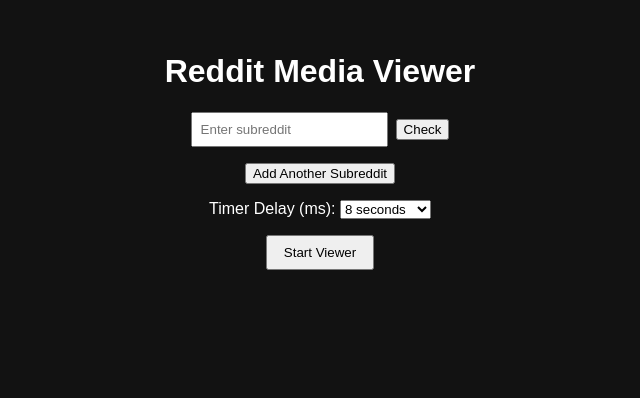
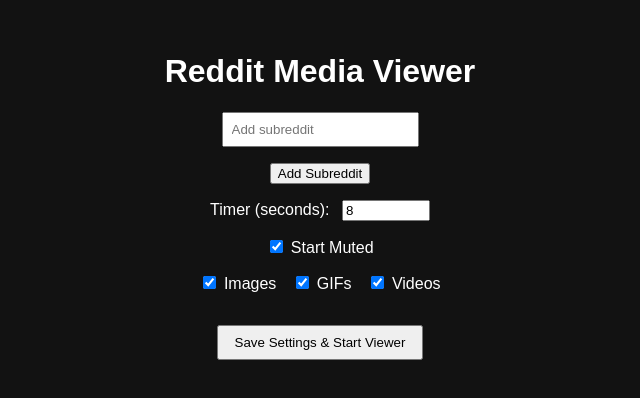
Before and after one commit to cabz1691/reddit-media-viewer, a React (Vite) app: page / in a window 1280 px wide. Shown: the top 398 px of the page, without its empty margins (320-960 px from the left). Built offline with nearby package versions, Linux system fonts and the light colour scheme.

Commit message:
feat: full rebuild with redgifs fix and clean UI ready for deployment

```diff
--- a/src/App.jsx
+++ b/src/App.jsx
@@ -1,31 +1,21 @@
+// FINAL FULL POWER APP.JSX
+
 import React, { useState, useEffect, useRef } from 'react';
 
 const App = () => {
-  const [subreddits, setSubreddits] = useState([{ name: '', valid: null }]);
+  const [subreddits, setSubreddits] = useState([]);
+  const [newSubreddit, setNewSubreddit] = useState('');
+  const [timerDelay, setTimerDelay] = useState(8);
+  const [startMuted, setStartMuted] = useState(true);
+  const [showImages, setShowImages] = useState(true);
+  const [showVideos, setShowVideos] = useState(true);
+  const [showGIFs, setShowGIFs] = useState(true);
+  const [viewMode, setViewMode] = useState('setup');
   const [mediaItems, setMediaItems] = useState([]);
   const [currentIndex, setCurrentIndex] = useState(0);
-  const [viewMode, setViewMode] = useState('setup');
   const [isMuted, setIsMuted] = useState(true);
   const [isPaused, setIsPaused] = useState(false);
-  const [timerDelay, setTimerDelay] = useState(8000);
-  const [isLoading, setIsLoading] = useState(false);
   const timerRef = useRef(null);
-
-  const validateSubreddit = async (index) => {
-    const name = subreddits[index].name;
-    try {
-      const res = await fetch(`https://www.reddit.com/r/${name}/about.json`);
-      const data = await res.json();
-      const isValid = data?.data?.display_name ? true : false;
-      const newList = [...subreddits];
-      newList[index].valid = isValid;
-      setSubreddits(newList);
-    } catch {
-      const newList = [...subreddits];
-      newList[index].valid = false;
-      setSubreddits(newList);
-    }
-  };
 
   const getRedgifsToken = async () => {
     try {
@@ -51,17 +41,32 @@
     }
   };
 
+  const validateSubreddit = async (index) => {
+    const name = subreddits[index]?.name;
+    if (!name) return;
+    try {
+      const res = await fetch(`https://www.reddit.com/r/${name}/about.json`);
+      const data = await res.json();
+      const updated = [...subreddits];
+      updated[index].valid = data?.data?.display_name ? true : false;
+      setSubreddits(updated);
+    } catch {
+      const updated = [...subreddits];
+      updated[index].valid = false;
+      setSubreddits(updated);
+    }
+  };
+
   const fetchMedia = async () => {
-    setIsLoading(true);
-    const validSubs = subreddits.filter(s => s.valid).map(s => s.name);
+    setMediaItems([]);
+    const token = await getRedgifsToken();
     const media = [];
-    const redgifsToken = await getRedgifsToken();
+    const validSubs = subreddits.filter(sub => sub.valid).map(sub => sub.name);
 
     for (const sub of validSubs) {
       let after = null;
-      for (let i = 0; i < 5; i++) {
-        const url = `https://www.reddit.com/r/${sub}/new.json?limit=100${after ? `&after=${after}` : ''}`;
-        const res = await fetch(url);
+      for (let i = 0; i < 3; i++) {
+        const res = await fetch(`https://www.reddit.com/r/${sub}/new.json?limit=100${after ? `&after=${after}` : ''}`);
         const data = await res.json();
         const posts = data.data.children.map(child => child.data);
         after = data.data.after;
@@ -71,36 +76,36 @@
           let mediaUrl = null;
           let type = null;
 
-          if (!mediaUrl && post.url.includes("redgifs.com") && redgifsToken) {
+          if (!mediaUrl && post.url.includes("redgifs.com") && showVideos && token) {
             const id = post.url.split("/").pop();
-            const redgifsUrl = await fetchRedgifsVideo(id, redgifsToken);
-            if (redgifsUrl) {
-              mediaUrl = redgifsUrl;
-              type = "video";
+            const url = await fetchRedgifsVideo(id, token);
+            if (url) {
+              mediaUrl = url;
+              type = 'video';
             }
           }
 
-          if (!mediaUrl && post.is_video && post.media?.reddit_video?.fallback_url) {
-            const fallbackUrl = post.media.reddit_video.fallback_url;
-            if (fallbackUrl.endsWith(".mp4")) {
-              mediaUrl = `http://localhost:3000/proxy?url=${encodeURIComponent(fallbackUrl)}`;
-              type = "video";
+          if (!mediaUrl && post.is_video && showVideos && post.media?.reddit_video?.fallback_url) {
+            const fallback = post.media.reddit_video.fallback_url;
+            if (fallback.endsWith(".mp4")) {
+              mediaUrl = `http://localhost:3000/proxy?url=${encodeURIComponent(fallback)}`;
+              type = 'video';
             }
           }
 
-          if (!mediaUrl && post.url.match(/\.(mp4|webm)$/i) && (post.url.includes('i.imgur.com') || post.url.includes('giant.gfycat.com'))) {
+          if (!mediaUrl && post.post_hint === 'image' && showImages) {
             mediaUrl = post.url;
-            type = "video";
+            type = 'image';
           }
 
-          if (!mediaUrl && post.post_hint === "image") {
+          if (!mediaUrl && showGIFs && post.url.match(/\.gif$/i)) {
             mediaUrl = post.url;
-            type = "image";
+            type = 'image';
           }
 
-          if (!mediaUrl && post.url.match(/\.gif$/i)) {
+          if (!mediaUrl && showVideos && post.url.match(/\.(mp4|webm)$/i)) {
             mediaUrl = post.url;
-            type = "image";
+            type = 'video';
           }
 
           if (mediaUrl) {
@@ -118,102 +123,117 @@
     setMediaItems(media);
     setCurrentIndex(0);
     setViewMode('player');
-    setIsLoading(false);
+    setIsMuted(startMuted);
   };
 
-  const currentMedia = mediaItems[currentIndex];
+  const addSubreddit = () => {
+    if (newSubreddit.trim()) {
+      setSubreddits([...subreddits, { name: newSubreddit.trim(), valid: null }]);
+      setNewSubreddit('');
+    }
+  };
+
+  const removeSubreddit = (index) => {
+    const updated = [...subreddits];
+    updated.splice(index, 1);
+    setSubreddits(updated);
+  };
 
   const skipMedia = () => setCurrentIndex((prev) => (prev + 1) % mediaItems.length);
 
-  const handleKeyDown = (e) => {
-    if (e.code === 'ArrowRight') {
-      skipMedia();
+  const toggleFullscreen = () => {
+    const elem = document.documentElement;
+    if (!document.fullscreenElement) {
+      elem.requestFullscreen();
+    } else {
+      document.exitFullscreen();
     }
   };
 
   useEffect(() => {
-    window.addEventListener('keydown', handleKeyDown);
-    return () => window.removeEventListener('keydown', handleKeyDown);
-  }, []);
-
-  useEffect(() => {
     if (viewMode === 'player' && mediaItems.length > 0 && !isPaused) {
-      timerRef.current = setInterval(skipMedia, timerDelay);
+      timerRef.current = setInterval(skipMedia, timerDelay * 1000);
     } else {
       clearInterval(timerRef.current);
     }
     return () => clearInterval(timerRef.current);
   }, [viewMode, mediaItems, isPaused, timerDelay]);
 
+  const currentMedia = mediaItems[currentIndex];
+
   return (
     <div style={{ background: '#121212', color: 'white', minHeight: '100vh', padding: '2rem', textAlign: 'center' }}>
       {viewMode === 'setup' && (
         <div>
           <h1>Reddit Media Viewer</h1>
+          <div style={{ marginBottom: '1rem' }}>
             {subreddits.map((sub, index) => (
-            <div key={index} style={{ marginBottom: '1rem' }}>
+              <div key={index} style={{ marginBottom: '0.5rem' }}>
                 <input
                   value={sub.name}
-                onChange={(e) => {
-                  const newList = [...subreddits];
-                  newList[index].name = e.target.value;
-                  newList[index].valid = null;
-                  setSubreddits(newList);
+                  readOnly
+                  style={{
+                    padding: '0.5rem',
+                    borderRadius: '8px',
+                    border: `2px solid ${sub.valid === true ? 'green' : sub.valid === false ? 'red' : 'gray'}`
                   }}
-                placeholder="Enter subreddit"
-                style={{ padding: '0.5rem', marginRight: '0.5rem' }}
                 />
-              <button onClick={() => validateSubreddit(index)}>Check</button>
-              {sub.valid === true && ' ✅'}
-              {sub.valid === false && ' ❌'}
+                <button onClick={() => validateSubreddit(index)} style={{ marginLeft: '0.5rem' }}>Check</button>
+                <button onClick={() => removeSubreddit(index)} style={{ marginLeft: '0.5rem' }}>Remove</button>
               </div>
             ))}
-          <button onClick={() => setSubreddits([...subreddits, { name: '', valid: null }])}>
-            Add Another Subreddit
-          </button>
+          </div>
+          <input
+            value={newSubreddit}
+            onChange={(e) => setNewSubreddit(e.target.value)}
+            placeholder="Add subreddit"
+            style={{ marginBottom: '1rem', padding: '0.5rem' }}
+          />
+          <br />
+          <button onClick={addSubreddit}>Add Subreddit</button>
+
           <div style={{ marginTop: '1rem' }}>
-            <label>Timer Delay (ms): </label>
-            <select value={timerDelay} onChange={(e) => setTimerDelay(Number(e.target.value))}>
-              <option value={3000}>3 seconds</option>
-              <option value={5000}>5 seconds</option>
-              <option value={8000}>8 seconds</option>
-              <option value={10000}>10 seconds</option>
-            </select>
+            <label>Timer (seconds): </label>
+            <input
+              type="number"
+              value={timerDelay}
+              onChange={(e) => setTimerDelay(Number(e.target.value))}
+              style={{ width: '80px', marginLeft: '0.5rem' }}
+            />
           </div>
-          <button onClick={fetchMedia} style={{ marginTop: '1rem', padding: '0.5rem 1rem' }}>
-            Start Viewer
-          </button>
+
+          <div style={{ marginTop: '1rem' }}>
+            <label>
+              <input type="checkbox" checked={startMuted} onChange={() => setStartMuted(!startMuted)} /> Start Muted
+            </label>
+          </div>
+
+          <div style={{ marginTop: '1rem' }}>
+            <label><input type="checkbox" checked={showImages} onChange={() => setShowImages(!showImages)} /> Images</label>
+            <label style={{ marginLeft: '1rem' }}><input type="checkbox" checked={showGIFs} onChange={() => setShowGIFs(!showGIFs)} /> GIFs</label>
+            <label style={{ marginLeft: '1rem' }}><input type="checkbox" checked={showVideos} onChange={() => setShowVideos(!showVideos)} /> Videos</label>
+          </div>
+
+          <button onClick={fetchMedia} style={{ marginTop: '2rem', padding: '0.5rem 1rem' }}>Save Settings & Start Viewer</button>
         </div>
       )}
 
       {viewMode === 'player' && (
         <div>
-          {isLoading ? (
-            <p>Loading...</p>
-          ) : currentMedia ? (
+          {currentMedia ? (
             currentMedia.type === 'video' ? (
-              <video
-                src={currentMedia.url}
-                autoPlay
-                muted={isMuted}
-                controls
-                onEnded={skipMedia}
-                style={{ maxWidth: '90%', maxHeight: '80vh', marginBottom: '1rem' }}
-              />
+              <video src={currentMedia.url} autoPlay muted={isMuted} controls onEnded={skipMedia} style={{ maxWidth: '90%', maxHeight: '70vh' }} />
             ) : (
-              <img
-                src={currentMedia.url}
-                alt="Reddit media"
-                style={{ maxWidth: '90%', maxHeight: '80vh', marginBottom: '1rem' }}
-              />
+              <img src={currentMedia.url} alt="media" style={{ maxWidth: '90%', maxHeight: '70vh' }} />
             )
-          ) : (
-            <p>No media to display</p>
-          )}
+          ) : <p>No media available</p>}
+
           <div style={{ marginTop: '1rem' }}>
             <button onClick={skipMedia}>⏭ Skip</button>
             <button onClick={() => setIsPaused(!isPaused)}>{isPaused ? '▶️ Resume' : '⏸ Pause'}</button>
             <button onClick={() => setIsMuted(!isMuted)}>{isMuted ? '🔈 Unmute' : '🔇 Mute'}</button>
+            <button onClick={() => setViewMode('setup')}>⚙️ Configure</button>
+            <button onClick={toggleFullscreen}>🖥️ Fullscreen</button>
           </div>
         </div>
       )}
```
Also changed, not shown: 3 other files (tests, documents, lock files or other folders). Lines whose indentation alone changed are shown as unchanged.
